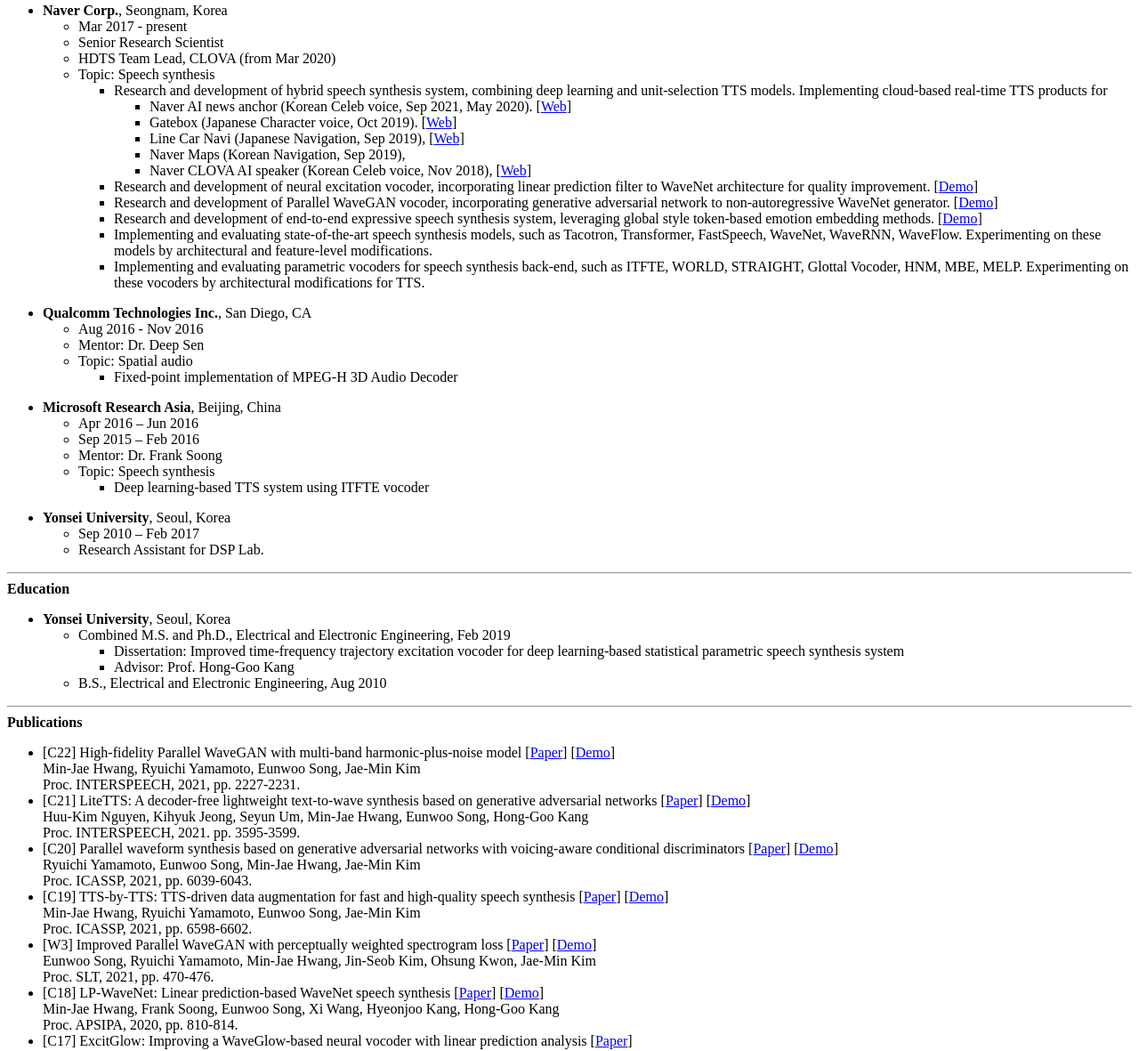
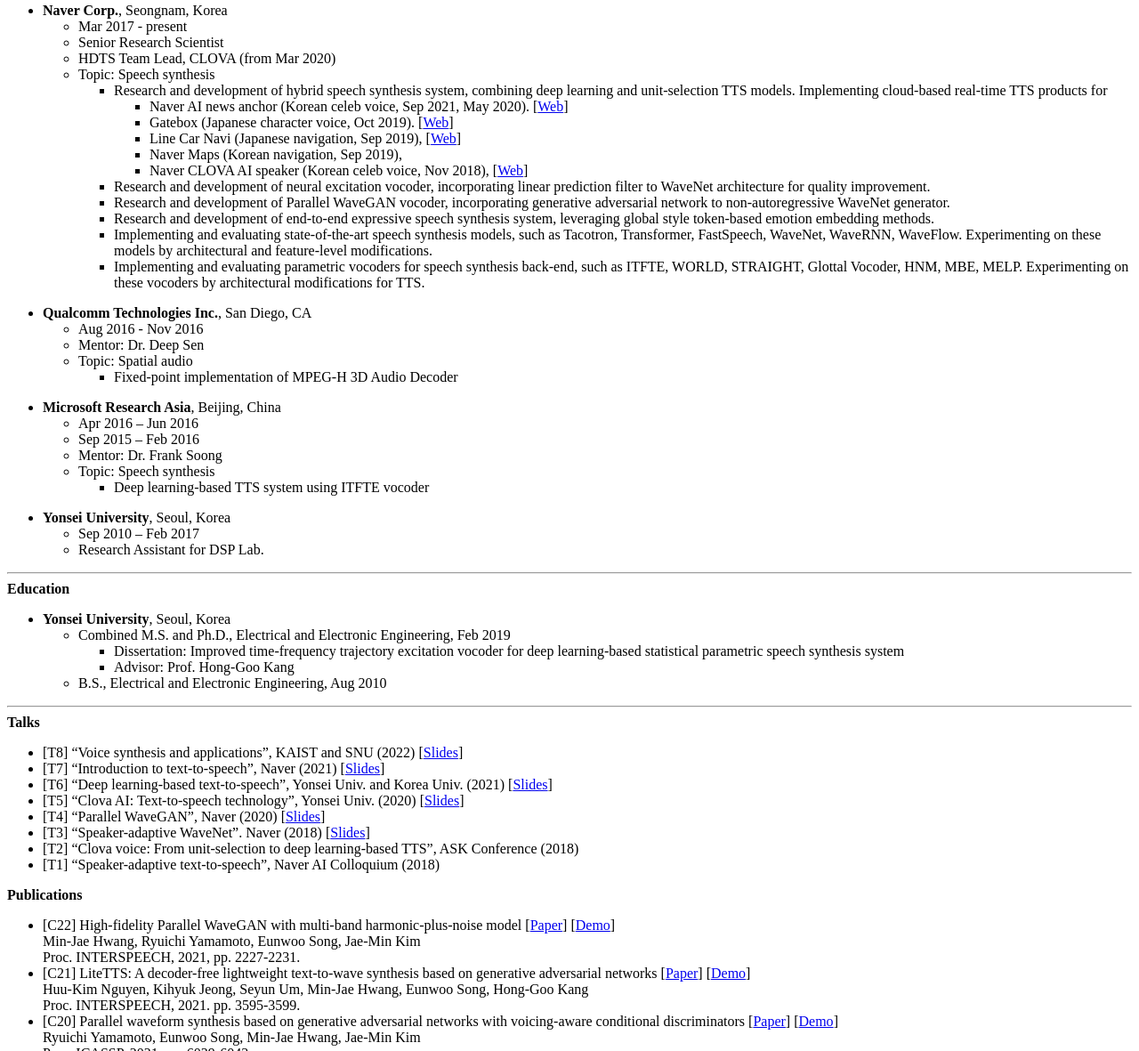
Before and after one commit to sewplay/cv, a plain HTML site: page index.html in a window 1280 px wide. Shown: the part 212-1393 px from the top of the page at 89% size. Drawn offline with Linux system fonts and the light colour scheme.

Commit message:
27May2022

```diff
--- a/index.html
+++ b/index.html
@@ -35,15 +35,15 @@ I received the combined M.S. and Ph.D. degree in electrical and electronic engin
     <ul>
       <li>Research and development of hybrid speech synthesis system, combining deep learning and unit-selection TTS models. Implementing cloud-based real-time TTS products for</li>
       <ul>
-        <li>Naver AI news anchor (Korean Celeb voice, Sep 2021, May 2020). [<a href=https://blog.naver.com/clova_ai/221981676372>Web</a>]</li>
-        <li>Gatebox (Japanese Character voice, Oct 2019). [<a href=https://gatebox.ai/home>Web</a>]</li>
-        <li>Line Car Navi (Japanese Navigation, Sep 2019), [<a href=https://carnavi.line.me>Web</a>]</li>
-        <li>Naver Maps (Korean Navigation, Sep 2019), </li>
-        <li>Naver CLOVA AI speaker (Korean Celeb voice, Nov 2018), [<a href=https://clova.ai/ko/events/celeb_voice>Web</a>]</li>
+        <li>Naver AI news anchor (Korean celeb voice, Sep 2021, May 2020). [<a href=https://blog.naver.com/clova_ai/221981676372>Web</a>]</li>
+        <li>Gatebox (Japanese character voice, Oct 2019). [<a href=https://gatebox.ai/home>Web</a>]</li>
+        <li>Line Car Navi (Japanese navigation, Sep 2019), [<a href=https://carnavi.line.me>Web</a>]</li>
+        <li>Naver Maps (Korean navigation, Sep 2019), </li>
+        <li>Naver CLOVA AI speaker (Korean celeb voice, Nov 2018), [<a href=https://clova.ai/ko/events/celeb_voice>Web</a>]</li>
       </ul>
-      <li>Research and development of neural excitation vocoder, incorporating linear prediction filter to WaveNet architecture for quality improvement. [<a href=https://sewplay.github.io/demos/excitnet>Demo</a>]</li>
-      <li>Research and development of Parallel WaveGAN vocoder, incorporating generative adversarial network to non-autoregressive WaveNet generator. [<a href=https://sewplay.github.io/demos/wavegan-pwsl>Demo</a>]</li>
-      <li>Research and development of end-to-end expressive speech synthesis system, leveraging global style token-based emotion embedding methods. [<a href=https://sewplay.github.io/demos/gst_tacotron2_excitnet>Demo</a>]</li>
+      <li>Research and development of neural excitation vocoder, incorporating linear prediction filter to WaveNet architecture for quality improvement.
+      <li>Research and development of Parallel WaveGAN vocoder, incorporating generative adversarial network to non-autoregressive WaveNet generator.
+      <li>Research and development of end-to-end expressive speech synthesis system, leveraging global style token-based emotion embedding methods.
       <li>Implementing and evaluating state-of-the-art speech synthesis models, such as Tacotron, Transformer, FastSpeech, WaveNet, WaveRNN, WaveFlow. Experimenting on these models by architectural and feature-level modifications.</li>
       <li>Implementing and evaluating parametric vocoders for speech synthesis back-end, such as ITFTE, WORLD, STRAIGHT, Glottal Vocoder, HNM, MBE, MELP. Experimenting on these vocoders by architectural modifications for TTS.</li>
     </ul>
@@ -100,6 +100,21 @@ I received the combined M.S. and Ph.D. degree in electrical and electronic engin
 </div>
 
 <hr>
+
+<div>
+<b>Talks</b>
+<br>
+<ul>
+  <li>[T8] “Voice synthesis and applications”, KAIST and SNU (2022) [<a href=talks/2022/20220506_kaist_snu_tts.pdf>Slides</a>]</li>
+  <li>[T7] “Introduction to text-to-speech”, Naver (2021) [<a href=talks/2021/20210422_naver_tts.pdf>Slides</a>]</li>
+  <li>[T6] “Deep learning-based text-to-speech”, Yonsei Univ. and Korea Univ. (2021) [<a href=talks/2021/20210405_ysu_ku_tts.pdf>Slides</a>]</li>
+  <li>[T5] “Clova AI: Text-to-speech technology”, Yonsei Univ. (2020) [<a href=talks/2020/20201118_ysu_tts.pdf>Slides</a>]</li>
+  <li>[T4] “Parallel WaveGAN”, Naver (2020) [<a href=talks/2020/20201016_naver_pwg.pdf>Slides</a>]</li>
+  <li>[T3] “Speaker-adaptive WaveNet”. Naver (2018) [<a href=talks/2018/20181127_naver_wn.pdf>Slides</a>]</li>
+  <li>[T2] “Clova voice: From unit-selection to deep learning-based TTS”, ASK Conference (2018) </li>
+  <li>[T1] “Speaker-adaptive text-to-speech”, Naver AI Colloquium (2018) </li>
+</ul>
+</div>
 
 <div>
 <b>Publications</b>
@@ -267,5 +282,5 @@ I received the combined M.S. and Ph.D. degree in electrical and electronic engin
 
 
 <hr>
-Last updated 6 Jan 2022
+Last updated 27 May 2022
 <hr>
```
Also changed, not shown: 1 other file.
